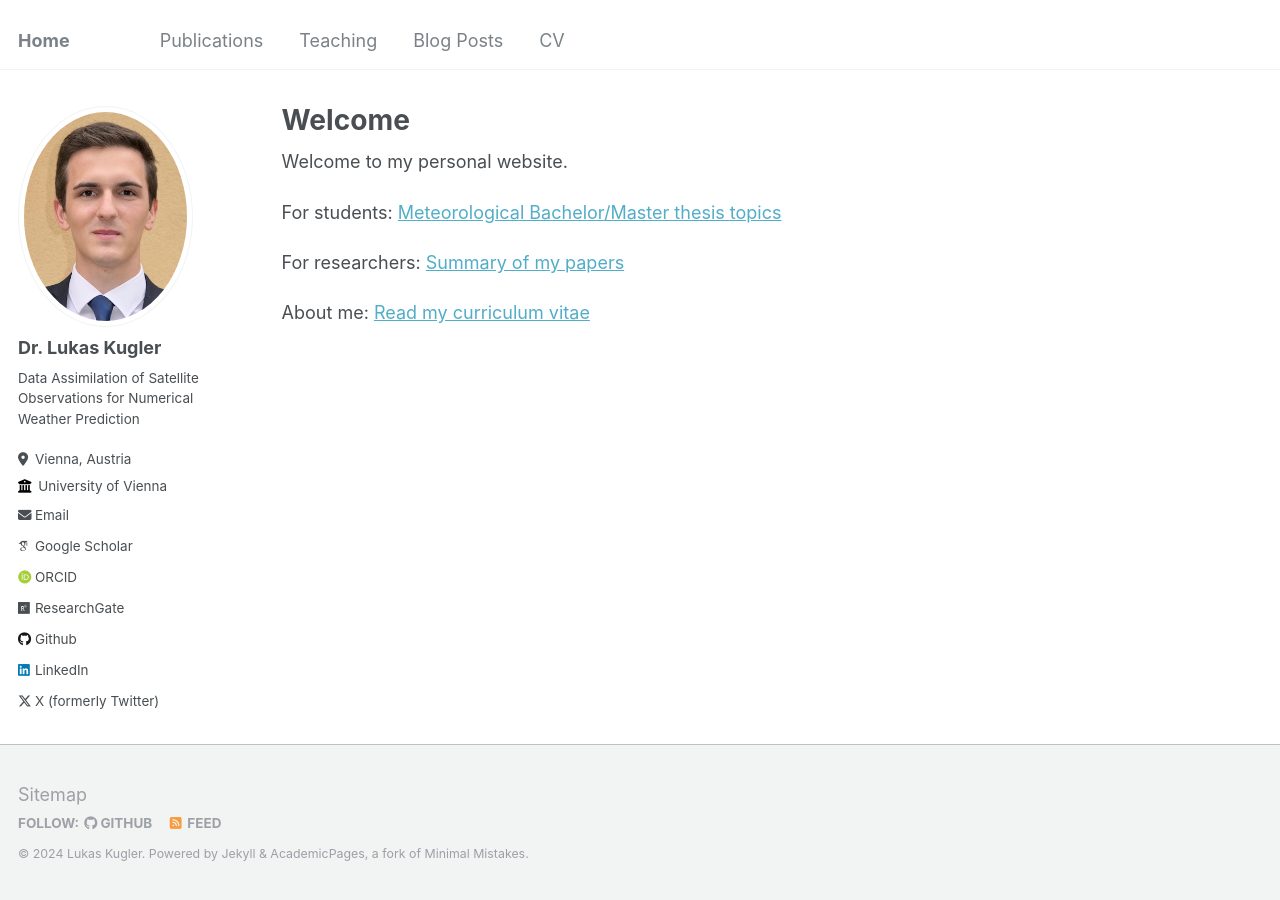
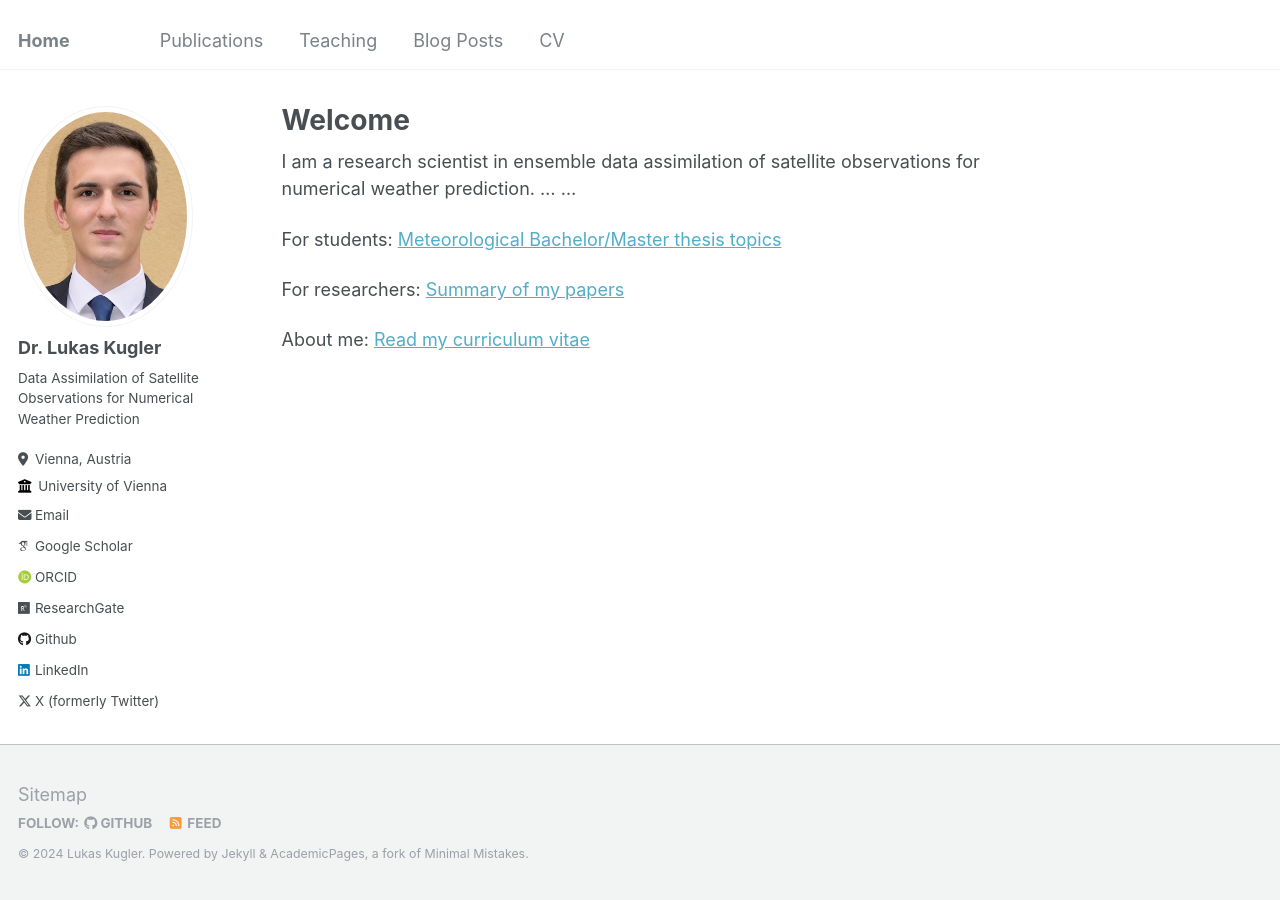
Before and after one commit to lkugler/lkugler.github.io, a Jekyll site: the page built from _pages/about.md, in a window 1280 px wide. Built offline with Jekyll 4.4.1, drawn with Linux system fonts in a browser that asks for light colours; some web fonts are replaced.

Commit message:
Update about.md

```diff
--- a/_pages/about.md
+++ b/_pages/about.md
@@ -7,7 +7,9 @@ redirect_from:
   - /about.html
 ---
 
-Welcome to my personal website.
+I am a research scientist in ensemble data assimilation of satellite observations for numerical weather prediction.
+...
+...
 
 For students: [Meteorological Bachelor/Master thesis topics](https://lkugler.github.io/teaching)
 
```
